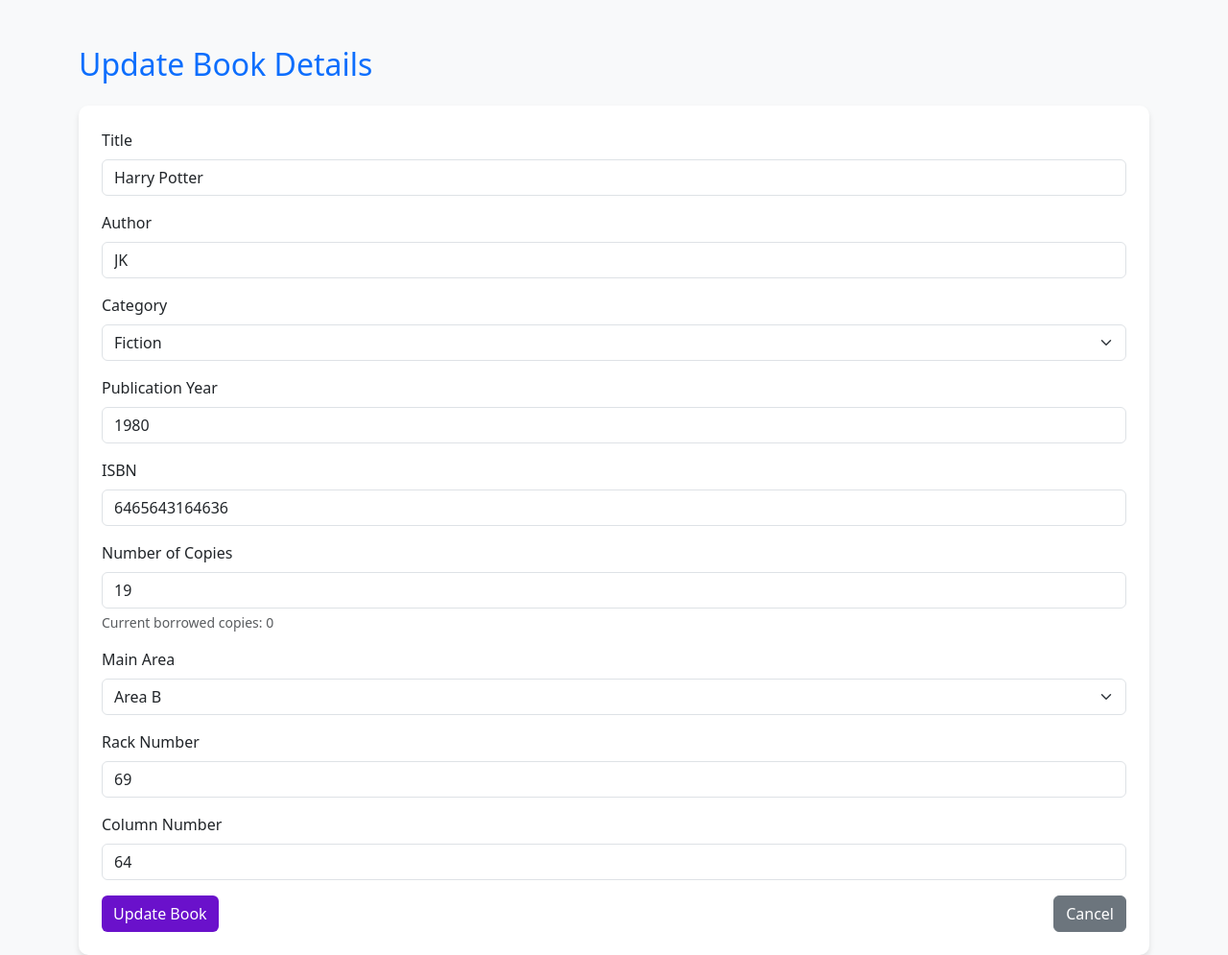
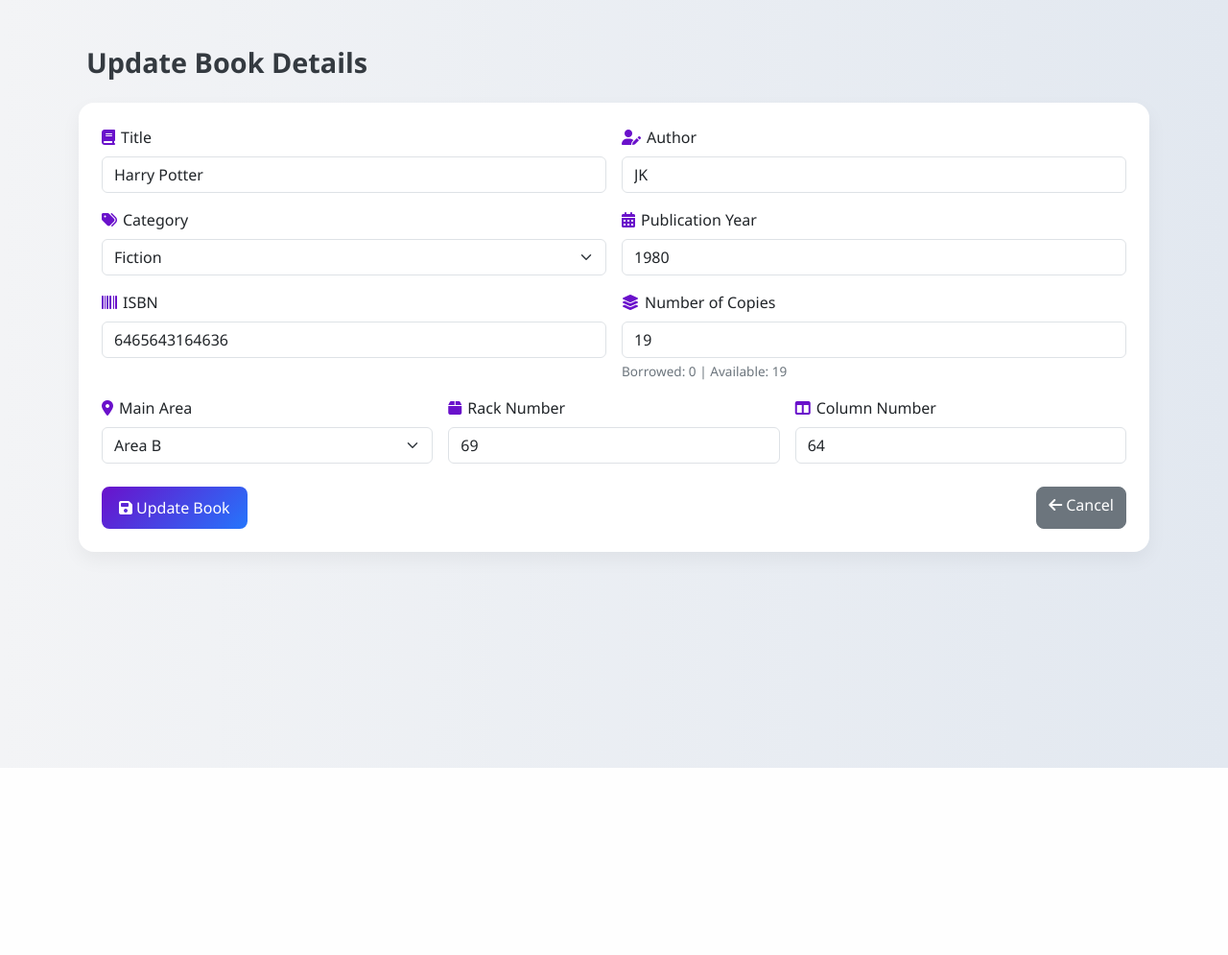
Before and after one commit to roohithbala/libmanagement, a Flask app: page /update_book/2 in a window 1280 px wide. Shown: the whole page at 96% size. After the commit the page ends 800 px from the top, so only its background shows below. Run offline with Flask 3, Linux system fonts and the light colour scheme; a user stored in the database is signed in; data comes from the database, SQL or seed files in the repository; both versions use the stored data as it was after the commit.

Commit message:
Changes to UI of Pages

```diff
--- a/templates/update_book.html
+++ b/templates/update_book.html
@@ -1,21 +1,80 @@
 <!DOCTYPE html>
 <html lang="en">
 <head>
-    <meta charset="UTF-8">
-    <meta name="viewport" content="width=device-width, initial-scale=1.0">
+  <meta charset="UTF-8" />
+  <meta name="viewport" content="width=device-width, initial-scale=1.0"/>
   <title>Update Book Details</title>
-    <link rel="stylesheet" href="https://cdn.jsdelivr.net/npm/bootstrap@5.3.0/dist/css/bootstrap.min.css">
+  <link rel="stylesheet" href="https://cdn.jsdelivr.net/npm/bootstrap@5.3.0/dist/css/bootstrap.min.css"/>
+  <link rel="stylesheet" href="https://cdnjs.cloudflare.com/ajax/libs/font-awesome/6.4.0/css/all.min.css" />
   <style>
-        body { background-color: #f8f9fa; }
-        .card { border: none; border-radius: 10px; box-shadow: 0 4px 6px rgba(0,0,0,0.1); }
-        .btn-primary { background-color: #6a11cb; border: none; }
-        .btn-primary:hover { background-color: #2575fc; }
-        .btn-secondary { background-color: #6c757d; }
-        .btn-secondary:hover { background-color: #5a6268; }
+    body {
+      background: linear-gradient(to right, #f3f4f6, #e2e8f0);
+      font-family: 'Segoe UI', sans-serif;
+    }
+
+    .form-label {
+      font-weight: 500;
+    }
+
+    .card {
+      border: none;
+      border-radius: 16px;
+      box-shadow: 0 8px 20px rgba(0, 0, 0, 0.05);
+      background-color: #fff;
+      transition: all 0.3s ease;
+    }
+
+    .card:hover {
+      transform: translateY(-3px);
+    }
+
+    .btn-primary {
+      background: linear-gradient(135deg, #6a11cb, #2575fc);
+      border: none;
+      padding: 10px 18px;
+      font-weight: 500;
+      border-radius: 8px;
+      transition: background 0.3s ease;
+    }
+
+    .btn-primary:hover {
+      background: linear-gradient(135deg, #4c1cb9, #1b66f8);
+    }
+
+    .btn-secondary {
+      border-radius: 8px;
+    }
+
+    .form-control:focus, .form-select:focus {
+      border-color: #6a11cb;
+      box-shadow: 0 0 0 0.2rem rgba(106, 17, 203, 0.25);
+    }
+
+    .page-title {
+      font-size: 1.8rem;
+      font-weight: bold;
+      color: #343a40;
+    }
+
+    .form-text {
+      font-size: 0.85rem;
+      color: #6c757d;
+    }
+
+    .form-section {
+      padding-top: 1.5rem;
+      padding-bottom: 1rem;
+    }
+
+    .icon-label i {
+      margin-right: 6px;
+      color: #6a11cb;
+    }
   </style>
 </head>
-<body class="container mt-5">
-    <h2 class="text-primary mb-4">Update Book Details</h2>
+<body class="container py-5">
+
+  <h2 class="page-title mb-4"><i class="fas fa-book-edit me-2"></i>Update Book Details</h2>
 
   {% with messages = get_flashed_messages(with_categories=true) %}
     {% if messages %}
@@ -30,86 +89,78 @@
 
   <div class="card p-4">
     <form method="POST">
-            <div class="mb-3">
-                <label for="title" class="form-label">Title</label>
+      <div class="row g-3">
+        <div class="col-md-6">
+          <label for="title" class="form-label icon-label"><i class="fas fa-book"></i>Title</label>
           <input type="text" id="title" name="title" class="form-control" value="{{ book.title }}" required>
         </div>
-            <div class="mb-3">
-                <label for="author" class="form-label">Author</label>
+        <div class="col-md-6">
+          <label for="author" class="form-label icon-label"><i class="fas fa-user-pen"></i>Author</label>
           <input type="text" id="author" name="author" class="form-control" value="{{ book.author }}" required>
         </div>
-            <div class="mb-3">
-                <label for="category" class="form-label">Category</label>
+
+        <div class="col-md-6">
+          <label for="category" class="form-label icon-label"><i class="fas fa-tags"></i>Category</label>
           <select id="category" name="category" class="form-select" required>
             <option value="">Select Category</option>
-                    <option value="Fiction" {% if book.category == "Fiction" %}selected{% endif %}>Fiction</option>
-                    <option value="Non-Fiction" {% if book.category == "Non-Fiction" %}selected{% endif %}>Non-Fiction</option>
-                    <option value="Science" {% if book.category == "Science" %}selected{% endif %}>Science</option>
-                    <option value="History" {% if book.category == "History" %}selected{% endif %}>History</option>
-                    <option value="Biography" {% if book.category == "Biography" %}selected{% endif %}>Biography</option>
-                    <option value="Children" {% if book.category == "Children" %}selected{% endif %}>Children</option>
-                    <option value="Mystery" {% if book.category == "Mystery" %}selected{% endif %}>Mystery</option>
-                    <option value="Fantasy" {% if book.category == "Fantasy" %}selected{% endif %}>Fantasy</option>
-                    <option value="Romance" {% if book.category == "Romance" %}selected{% endif %}>Romance</option>
-                    <option value="Others" {% if book.category == "Others" %}selected{% endif %}>Others</option>
+            {% for option in ["Fiction", "Non-Fiction", "Science", "History", "Biography", "Children", "Mystery", "Fantasy", "Romance", "Others"] %}
+              <option value="{{ option }}" {% if book.category == option %}selected{% endif %}>{{ option }}</option>
+            {% endfor %}
           </select>
         </div>
-            <div class="mb-3">
-                <label for="publication_year" class="form-label">Publication Year</label>
+        <div class="col-md-6">
+          <label for="publication_year" class="form-label icon-label"><i class="fas fa-calendar-alt"></i>Publication Year</label>
           <input type="number" id="publication_year" name="publication_year" class="form-control" value="{{ book.publication_year }}" required>
         </div>
-            <div class="mb-3">
-                <label for="isbn" class="form-label">ISBN</label>
+
+        <div class="col-md-6">
+          <label for="isbn" class="form-label icon-label"><i class="fas fa-barcode"></i>ISBN</label>
           <input type="text" id="isbn" name="isbn" class="form-control" value="{{ book.isbn }}" required>
         </div>
-            <div class="mb-3">
-                <label for="num_copies" class="form-label">Number of Copies</label>
-                <input type="number"
-                       id="num_copies"
-                       name="num_copies"
-                       class="form-control"
-                       min="1"
-                       value="{{ book.total_copies }}"
-                       required>
+        <div class="col-md-6">
+          <label for="num_copies" class="form-label icon-label"><i class="fas fa-layer-group"></i>Number of Copies</label>
+          <input type="number" id="num_copies" name="num_copies" class="form-control" min="1" value="{{ book.total_copies }}" required>
           <div class="form-text">
-                    Current borrowed copies: {{ book.total_copies - book.available_copies }}
-                </div>
-                <div class="invalid-feedback">
-                    Please enter at least 1 copy. Cannot be less than currently borrowed copies.
+            Borrowed: {{ book.total_copies - book.available_copies }} | Available: {{ book.available_copies }}
           </div>
         </div>
-            <!-- Location Fields -->
-            <div class="mb-3">
-                <label for="main_area" class="form-label">Main Area</label>
+
+        <div class="col-md-4">
+          <label for="main_area" class="form-label icon-label"><i class="fas fa-location-dot"></i>Main Area</label>
           <select id="main_area" name="main_area" class="form-select" required>
-                    <option value="">Select Main Area</option>
-                    <option value="Area A" {% if book.main_area == "Area A" %}selected{% endif %}>Area A</option>
-                    <option value="Area B" {% if book.main_area == "Area B" %}selected{% endif %}>Area B</option>
-                    <option value="Area C" {% if book.main_area == "Area C" %}selected{% endif %}>Area C</option>
-                    <option value="Area D" {% if book.main_area == "Area D" %}selected{% endif %}>Area D</option>
-                    <option value="Area E" {% if book.main_area == "Area E" %}selected{% endif %}>Area E</option>
+            <option value="">Select Area</option>
+            {% for area in ["Area A", "Area B", "Area C", "Area D", "Area E"] %}
+              <option value="{{ area }}" {% if book.main_area == area %}selected{% endif %}>{{ area }}</option>
+            {% endfor %}
           </select>
         </div>
-            <div class="mb-3">
-                <label for="rack_no" class="form-label">Rack Number</label>
+
+        <div class="col-md-4">
+          <label for="rack_no" class="form-label icon-label"><i class="fas fa-box"></i>Rack Number</label>
           <input type="text" id="rack_no" name="rack_no" class="form-control" value="{{ book.rack_no }}" required>
         </div>
-            <div class="mb-3">
-                <label for="column_no" class="form-label">Column Number</label>
+
+        <div class="col-md-4">
+          <label for="column_no" class="form-label icon-label"><i class="fas fa-columns"></i>Column Number</label>
           <input type="text" id="column_no" name="column_no" class="form-control" value="{{ book.column_no }}" required>
         </div>
-            <div class="d-flex justify-content-between">
-                <button type="submit" class="btn btn-primary">Update Book</button>
+      </div>
+
+      <div class="d-flex justify-content-between mt-4">
+        <button type="submit" class="btn btn-primary">
+          <i class="fas fa-save me-1"></i>Update Book
+        </button>
         {% if session.get('role') == 'admin' %}
-                    <a href="{{ url_for('admin_dashboard') }}" class="btn btn-secondary">Cancel</a>
+          <a href="{{ url_for('admin_dashboard') }}" class="btn btn-secondary"><i class="fas fa-arrow-left me-1"></i>Cancel</a>
         {% elif session.get('role') == 'librarian' %}
-                    <a href="{{ url_for('librarian_dashboard') }}" class="btn btn-secondary">Cancel</a>
+          <a href="{{ url_for('librarian_dashboard') }}" class="btn btn-secondary"><i class="fas fa-arrow-left me-1"></i>Cancel</a>
         {% else %}
-                    <a href="{{ url_for('home') }}" class="btn btn-secondary">Cancel</a>
+          <a href="{{ url_for('home') }}" class="btn btn-secondary"><i class="fas fa-arrow-left me-1"></i>Cancel</a>
         {% endif %}
       </div>
     </form>
   </div>
+
   <script src="https://cdn.jsdelivr.net/npm/bootstrap@5.3.0/dist/js/bootstrap.bundle.min.js"></script>
 </body>
 </html>
```
Also changed, not shown: templates/add_book.html (+60 -39 lines), templates/admin_dashboard.html (+48 -11 lines), templates/book_details.html (+101 -79 lines), library.db. Lines whose indentation alone changed are shown as unchanged.
